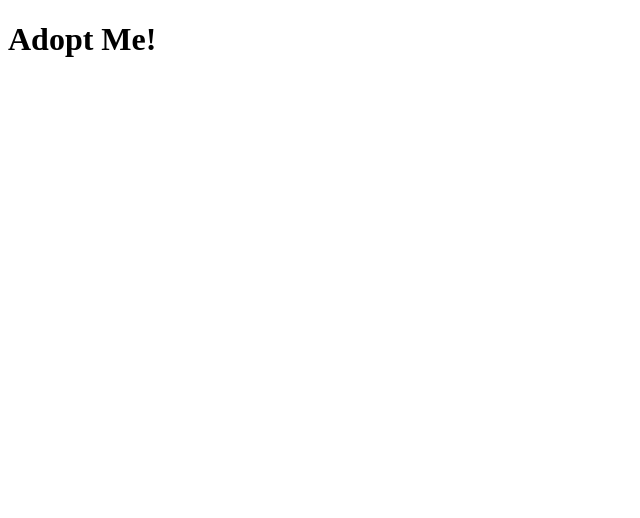
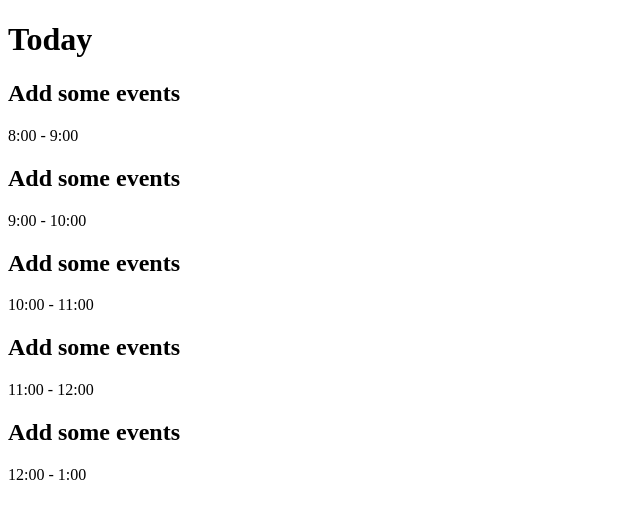
Before and after one commit to thescripted/schedulebuilder, a React (Vite) app: page / in a window 1280 px wide. Shown: the top 518 px of the page, without its empty margins (0-640 px from the left). Built offline with nearby package versions, Linux system fonts and the light colour scheme.

Commit message:
created modal & updated hour/day script

```diff
--- a/src/App.js
+++ b/src/App.js
@@ -1,12 +1,9 @@
 import React from "react";
 import ReactDOM from "react-dom";
+import Day from "./Day";
 
 const App = () => {
-  return React.createElement(
-    "div",
-    {},
-    React.createElement("h1", {}, "Adopt Me!")
-  );
+  return <Day />;
 };
 
 ReactDOM.render(React.createElement(App), document.getElementById("root"));
--- /dev/null
+++ b/src/Day.js
@@ -0,0 +1,25 @@
+import React from "react";
+import Hour from "./Hour";
+
+const Day = () => {
+  const hours = [
+    "8:00 - 9:00",
+    "9:00 - 10:00",
+    "10:00 - 11:00",
+    "11:00 - 12:00",
+    "12:00 - 1:00"
+  ];
+
+  return (
+    <div className="calendar-day">
+      <div className="today-header">
+        <h1>Today</h1>
+      </div>
+      {hours.map((hour, index) => {
+        return <Hour time={hour} key={index} />;
+      })}
+    </div>
+  );
+};
+
+export default Day;
--- a/src/Hour.js
+++ b/src/Hour.js
@@ -1,15 +1,40 @@
-import React from "react";
+import React, { useState } from "react";
+import Modal from "./Modal";
 
-const Hour = () => {
+const Hour = props => {
+  const [showModal, setShowModal] = useState(false);
+  const [text, setText] = useState("Add some events");
+  const time = props.time;
+
+  const toggleModal = () => {
+    setShowModal(!showModal);
+  };
+
   return (
+    <>
       <div
         className="hour-box"
         role="button"
         tabIndex={0}
-      onClick={console.log("clicked")}
+        onClick={toggleModal}
       >
-      <h2>Text is here</h2>
+        <h2>{text}</h2>
+        <p>{time}</p>
       </div>
+      {showModal ? (
+        <Modal time={time}>
+          <form>
+            <h1>Add Event for {time}</h1>
+            <input
+              type="text"
+              placeholder="Add your Event"
+              onChange={e => setText(e.target.value)}
+            />
+            <button onClick={toggleModal}>Submit</button>
+          </form>
+        </Modal>
+      ) : null}
+    </>
   );
 };
 
--- /dev/null
+++ b/src/Modal.js
@@ -0,0 +1,24 @@
+import React, { useEffect, useRef } from "react";
+import { createPortal } from "react-dom";
+
+const modalRoot = document.getElementById("modal");
+
+const Modal = props => {
+  const { children, time } = props;
+  const elRef = useRef(null);
+  if (!elRef.current) {
+    elRef.current = document.createElement("div");
+  }
+
+  useEffect(() => {
+    modalRoot.appendChild(elRef.current);
+    return () => modalRoot.removeChild(elRef.current);
+  }, []);
+
+  return createPortal(
+    <div className={`modal-form ${time}`}>{children}</div>,
+    elRef.current
+  );
+};
+
+export default Modal;
--- a/src/index.html
+++ b/src/index.html
@@ -5,11 +5,12 @@
     <meta name="viewport" content="width=device-width, initial-scale=1.0" />
     <meta http-equiv="X-UA-Compatible" content="ie=edge" />
     <link rel="stylesheet" href="./style.css" />
-    <title>Adopt Me</title>
+    <title>Schedule Builder</title>
   </head>
 
   <body>
     <div id="root">not rendered</div>
+    <div id="modal"></div>
     <script src="https://unpkg.com/react@16.8.4/umd/react.development.js"></script>
     <script src="https://unpkg.com/react-dom@16.8.4/umd/react-dom.development.js"></script>
     <script src="./App.js"></script>
```
Also changed, not shown: src/style.css (added). Lines whose indentation alone changed are shown as unchanged.
